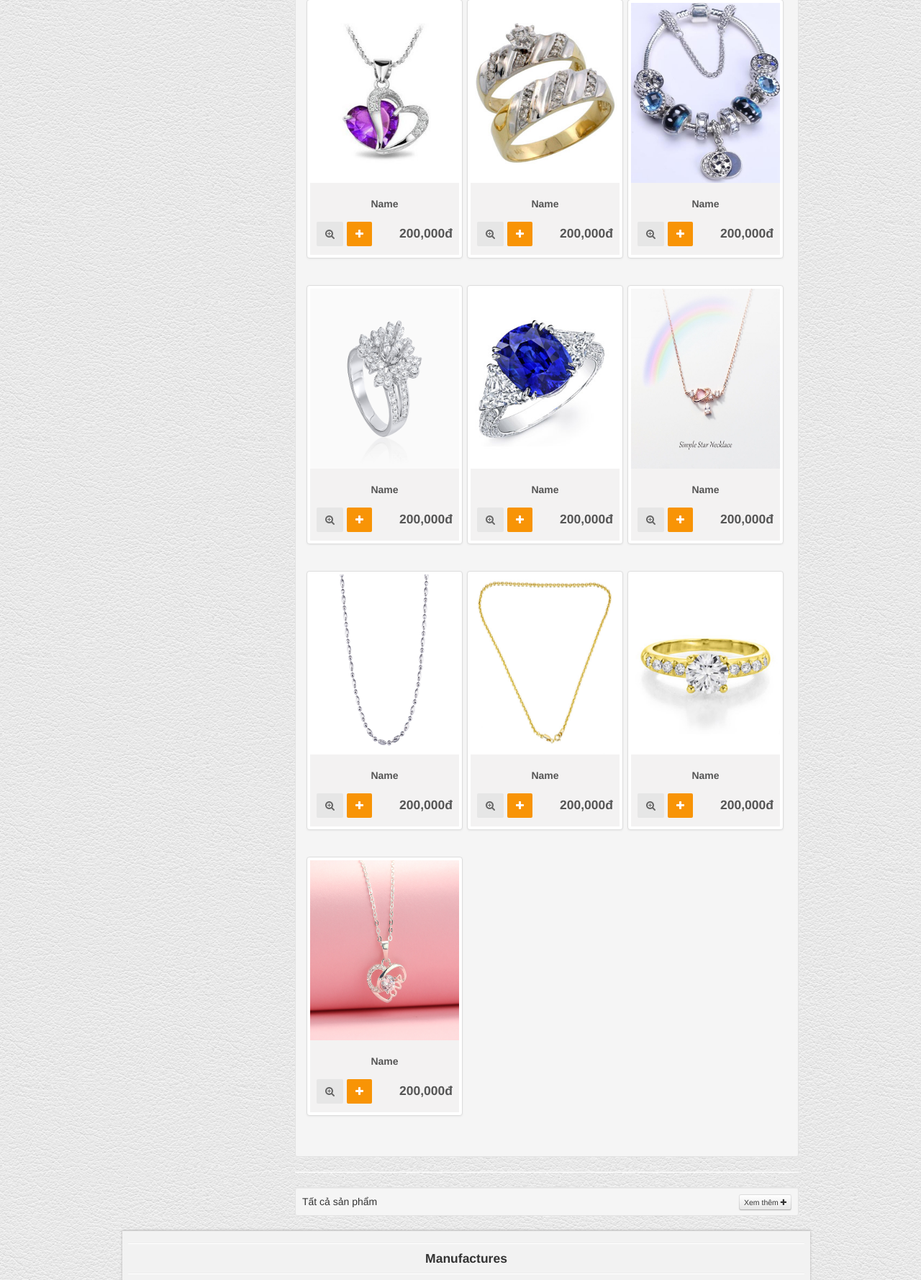
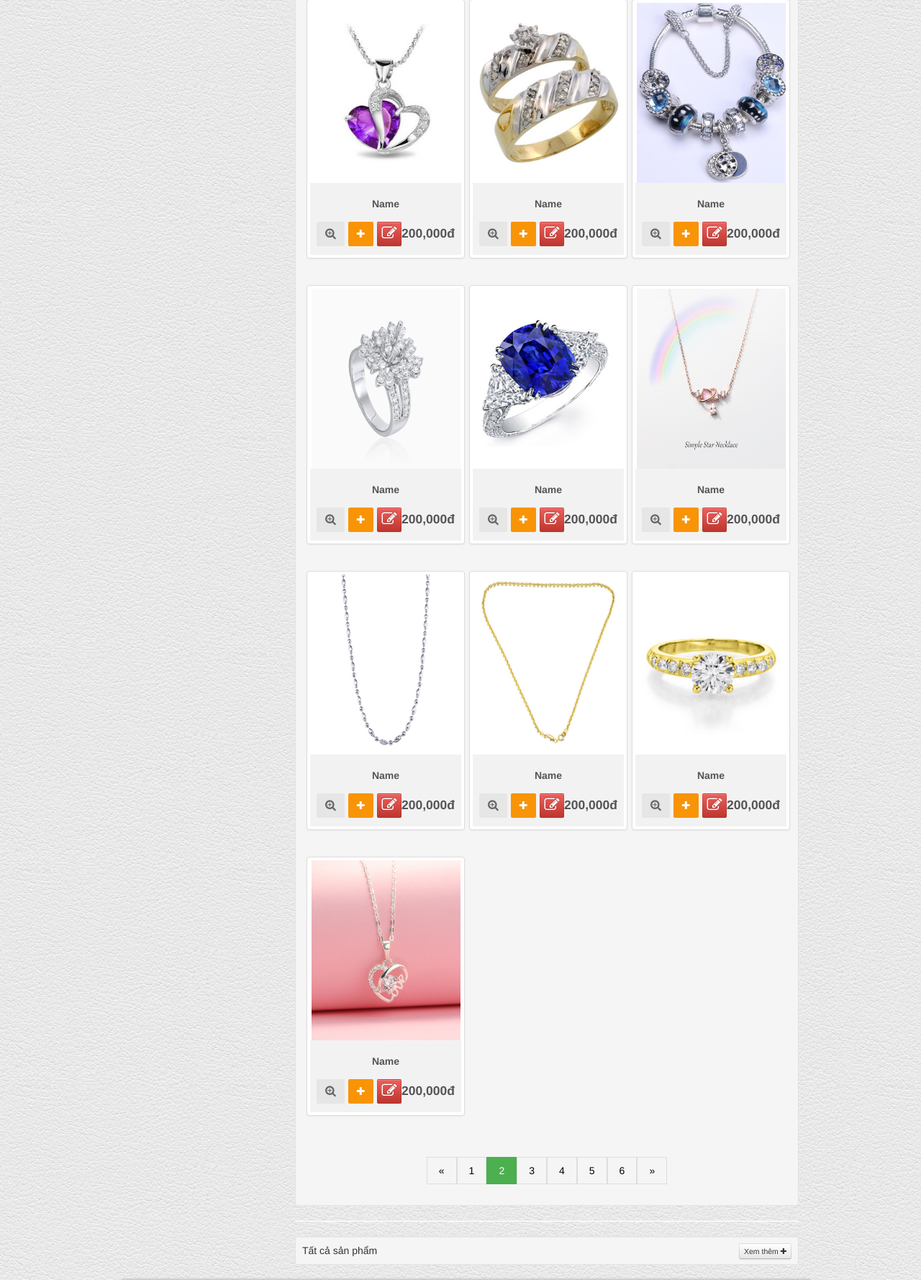
Before and after one commit to BuiVanViet-nova/OpenSource, a PHP site: page /decorator/index.php in a window 1280 px wide. Shown: the part 2991-4769 px from the top of the page at 72% size. Run offline with PHP 8.4, Linux system fonts and the light colour scheme; the visitor is signed in with stand-in values (Sample User, id 1); data comes from the database, SQL or seed files in the repository; some libraries are stand-ins or nearby versions.

Commit message:
pagination

```diff
--- a/WebSiteDiamonShop/common/header.php
+++ b/WebSiteDiamonShop/common/header.php
@@ -12,13 +12,19 @@
 					<a class="active" href="../decorator/index.php"> <span class="icon-home"></span>
 						Home
 					</a>
+					<?php if(isset($_SESSION['admin'])){ ?>
+						<a href="#"><span class="icon-user"></span><?php echo $_SESSION['admin']; ?></a>
+						<a href="../connectDB/DeleteSession.php"><span class="icon-edit"></span>Đăng xuất</a>
+						<a href="../web/register.php"><span class="icon-edit"></span>Đăng nhập</a>
+					<?php } ?>
 
 					<?php if(isset($_SESSION['username'])) { ?>
 						<a href="#"><span class="icon-user"></span><?php echo $_SESSION['username']; ?></a>
 
 						<a href="../connectDB/DeleteSession.php"><span class="icon-edit"></span>Đăng xuất</a>
 					<?php } ?>
-					<?php if(!isset($_SESSION['username'])) { ?>
+
+					<?php if(!isset($_SESSION['username']) && !isset($_SESSION['admin'])) { ?>
 						<a href="../web/register.php"><span class="icon-edit"></span>Đăng nhập</a>
 					<?php }?>
 					<a href="../web/contact.php"><span class="icon-envelope"></span>
--- a/WebSiteDiamonShop/connectDB/connectDB.php
+++ b/WebSiteDiamonShop/connectDB/connectDB.php
@@ -197,7 +197,6 @@
             }
         }
         return $products;
-
     }
 
     function addProduct(){
--- a/WebSiteDiamonShop/connectDB/registerDB.php
+++ b/WebSiteDiamonShop/connectDB/registerDB.php
@@ -16,6 +16,14 @@
         $query = "INSERT INTO `users`(`username`, `password`, `display_name`, `address`) VALUES ('$username','$password','$display_name','$address')";
 
         //check
+        if($username == null || $password == null || $display_name == null){
+            echo "<script language='javascript'>
+                                alert('vui lòng nhập đầy đủ thông tin!');
+                                window.open('../web/register.php','_self', 1);
+							</script>
+						";
+            return;
+        }
         if($password != $repassword){
             echo "<script language='javascript'>
                                 alert('Mật khẩu nhập lại không hợp lệ!');
@@ -33,6 +41,8 @@
     }
 
     if(isset($_POST['login']) && isset($_POST['username']) && isset($_POST['password'])){
+        unset($_SESSION['username']);
+        unset($_SESSION['admin']);
         $username = $_POST['username'];
         $password = $_POST['password'];
         $query = "SELECT * FROM `users` WHERE username='$username' and password = '$password'";
@@ -49,7 +59,24 @@
 							</script>
 						";
         }
+        $query2 = "SELECT * FROM `admin` WHERE admin_name='$username' and admin_password = '$password'";
+        $result2 = $conn->query($query2);
+        if($row = $result2->fetch_row() > 0){
+            $_SESSION['admin'] = 'admin@gmail.com';
+            // echo "<script language='javascript'> alert('thành công'); </script>";
+            header("location: ../decorator/index.php");
+
+        }else{
+            echo "<script language='javascript'>
+                                window.open('../web/register.php','_self', 1);
+								alert('email hoặc password nhập sai');
+							</script>
+						";
+        }
+
 
     }
 
+
+
 ?>
--- a/WebSiteDiamonShop/decorator/index.php
+++ b/WebSiteDiamonShop/decorator/index.php
@@ -21,7 +21,6 @@
 	disconnect_db();
 
 	?>
-
 
 	<?php include("../bootstrap/bootstrap.php"); ?>
 	<!--
--- a/WebSiteDiamonShop/web/bill.php
+++ b/WebSiteDiamonShop/web/bill.php
@@ -83,7 +83,9 @@
             </div>
 
         </div>
-
+        <div style="width:940px; height:auto" class="copyright">
+            <?php include("../common/footer.php") ?>
+            </div>
     </div>
 </body>
 
--- a/WebSiteDiamonShop/web/content.php
+++ b/WebSiteDiamonShop/web/content.php
@@ -4,6 +4,29 @@
 	#img {
 		width: 207px;
 		height: 250px;
+	}
+	.pagination {
+	display: flex;
+	justify-content: center;
+	}
+
+	.pagination a {
+		color: black;
+		float: left;
+		padding: 8px 16px;
+		text-decoration: none;
+		transition: background-color .3s;
+		border: 1px solid #ddd;
+	}
+
+	.pagination a.active {
+		background-color: #4CAF50;
+		color: white;
+		border: 1px solid #4CAF50;
+	}
+
+	.pagination a:hover:not(.active) {
+		background-color: #ddd;
 	}
 </style>
 <!-- Favicons -->
@@ -53,7 +76,7 @@ Body Section
 				<?php if (count($products) > 0) { ?>
 					<ul class="thumbnails">
 						<?php foreach ($products as $item) {
-							echo "<li class='span4' style='margin-left:6px;width:217px; height:377px' >"; ?>
+							echo "<li class='span4' style='margin-left:6px;width:220px; height:377px' >"; ?>
 							<!-- <li class="span4"> -->
 							<div class="thumbnail">
 								<a class="zoomTool" style="cursor:pointer" onclick="window.location.href='../web/detail.php?id_product=<?php echo $item['id']; ?>'"><span class="icon-search"></span>
@@ -61,15 +84,28 @@ Body Section
 								<div class="caption">
 									<h5><?php echo $item['name'] ?></h5>
 									<h4>
-										<a class="defaultBtn" href="../template/assets/user/img/<?php echo $item['img'] ?>" title="Click to view"><span class="icon-zoom-in"></span></a>
-										<a class="shopBtn" href="../connectDB/cartDB.php?id=<?php echo $item['id']; ?>" title="add to cart"><span class="icon-plus"></span></a> <span class="pull-right"> <?php echo number_format($item['price']); ?>đ
-										</span>
+										<a class="defaultBtn" href="../template/assets/user/img/<?php echo $item['img'] ?>" title="Click to view"><span style="font-size: 16px;" class="icon-zoom-in"></span></a>
+										<a class="shopBtn" href="../connectDB/cartDB.php?id=<?php echo $item['id']; ?>" title="add to cart"><span class="icon-plus"></span></a>
+										<?php if(isset($_SESSION['admin'])) { ?>
+										<a style="width: 20px;height: 32px; border-radius:2px" class="btn btn-mini btn-danger edit-cart" title="edit" type="button"> <span style="line-height: 30px;" class="icon-edit icon-2x"></span></a>
+										<?php } ?>
+										<span class="pull-right"> <?php echo number_format($item['price']); ?>đ
 									</h4>
 								</div>
 							</div>
 							</li>
 						<?php } ?>
 					</ul>
+					<div class="pagination">
+					<a href="#">&laquo;</a>
+					<a href="#">1</a>
+					<a href="#" class="active">2</a>
+					<a href="#">3</a>
+					<a href="#">4</a>
+					<a href="#">5</a>
+					<a href="#">6</a>
+					<a href="#">&raquo;</a>
+				</div>
 				<?php } ?>
 			</div>
 		</div>
--- a/WebSiteDiamonShop/web/register.php
+++ b/WebSiteDiamonShop/web/register.php
@@ -75,9 +75,9 @@
                             <h5>ĐĂNG NHẬP HỆ THỐNG</h5>
                             <form action="../connectDB/registerDB.php" method="POST">
                                 <div class="control-group">
-                                    <label class="control-label" for="inputEmail">Email</label>
+                                    <label class="control-label" for="inputEmail">Tài khoản</label>
                                     <div class="controls">
-                                        <input type="email" class="span3" placeholder="Mời nhập email" name="username" />
+                                        <input type="text" class="span3" placeholder="Email hoặc tên tài khoản" name="username" />
                                     </div>
                                 </div>
                                 <div class="control-group">
```
Also changed, not shown: WebSiteDiamonShop/connectDB/pagination.php (added, +22 -0 lines), WebSiteDiamonShop/web/detail.php (+2 -7 lines), WebSiteDiamonShop/web/productscategory.php (+10 -5 lines).
